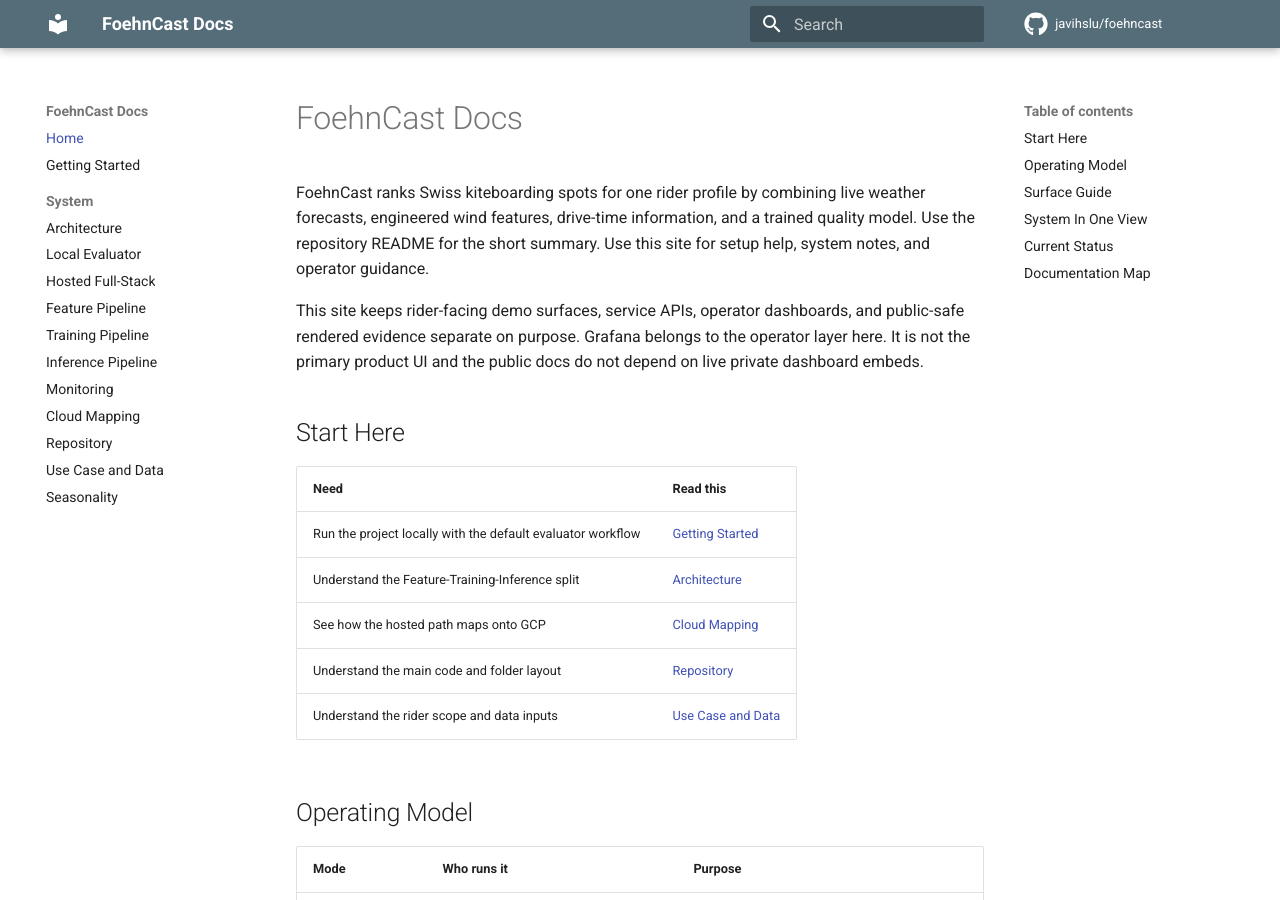
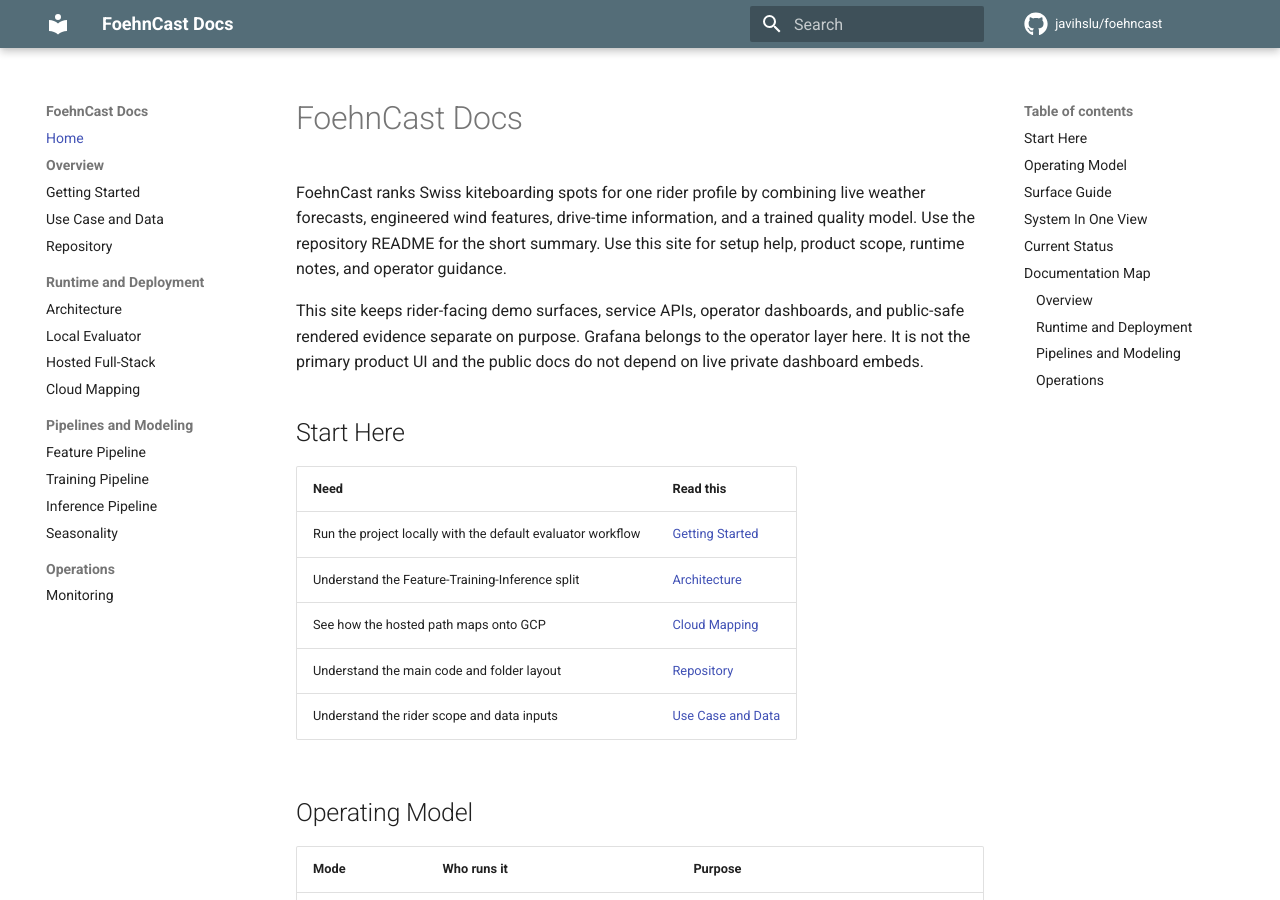
Before and after one commit to javihslu/foehncast, an MkDocs documentation site: the page built from docs/site/index.md, in a window 1280 px wide and 900 px high. Built offline with MkDocs 1.6.1 and Material for MkDocs 9.7.7, drawn with Linux system fonts in a browser that asks for light colours; comment, search, counter and statistics services are not loaded; some of the changed text lies outside the part shown.

Commit message:
docs(site): regroup navigation

```diff
--- a/docs/mkdocs.yml
+++ b/docs/mkdocs.yml
@@ -48,16 +48,19 @@ plugins:
 
 nav:
   - Home: index.md
-  - Getting Started: getting-started.md
-  - System:
+  - Overview:
+      - Getting Started: getting-started.md
+      - Use Case and Data: system/use-case.md
+      - Repository: system/repository.md
+  - Runtime and Deployment:
       - Architecture: system/architecture.md
       - Local Evaluator: system/local-evaluator.md
       - Hosted Full-Stack: system/hosted-full-stack.md
+      - Cloud Mapping: system/cloud-mapping.md
+  - Pipelines and Modeling:
       - Feature Pipeline: system/feature-pipeline.md
       - Training Pipeline: system/training-pipeline.md
       - Inference Pipeline: system/inference-pipeline.md
+      - Seasonality: system/seasonality.md
+  - Operations:
       - Monitoring: system/monitoring.md
-      - Cloud Mapping: system/cloud-mapping.md
-      - Repository: system/repository.md
-      - Use Case and Data: system/use-case.md
-      - Seasonality: system/seasonality.md
```
Also changed, not shown: docs/site/getting-started.md, docs/site/index.md, docs/site/stylesheets/extra.css.
